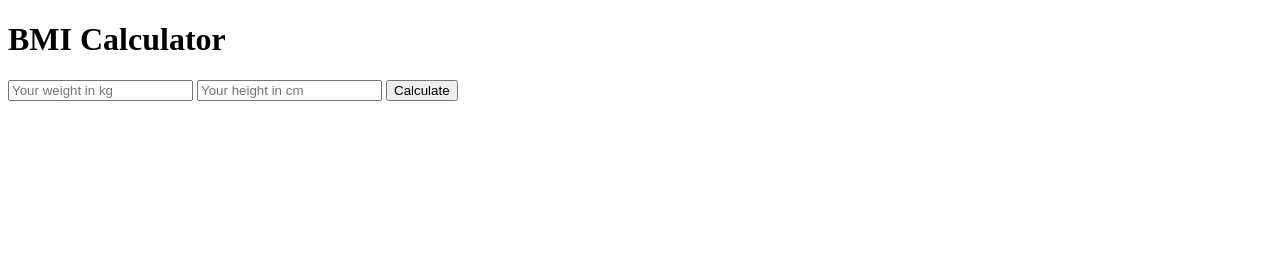
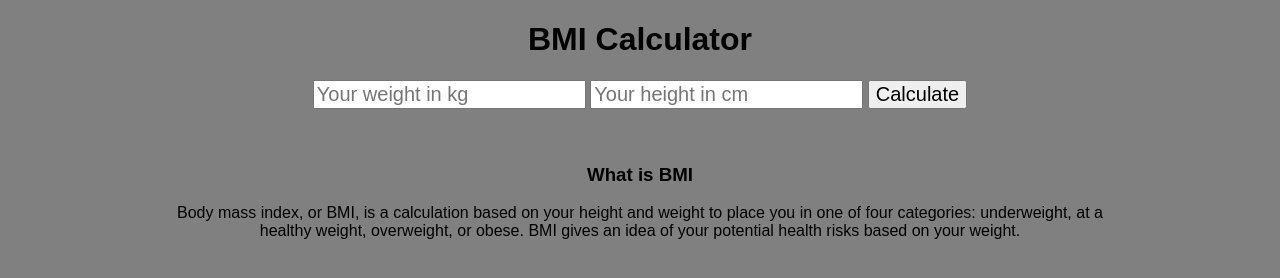
Before and after one commit to felixoppongwillborg/bmi_calculator, a website: page src/index.html in a window 1280 px wide. Drawn offline with Linux system fonts and the light colour scheme.

Commit message:
added css to BMI webpage

```diff
--- /dev/null
+++ b/src/assets/css/style.css
@@ -0,0 +1,25 @@
+h1 {
+font-family: Arial, Helvetica, sans-serif;
+
+
+}
+body {
+    font-family: Arial, Helvetica, sans-serif;
+    color:black;
+    background-color: gray;
+    text-align: center;
+    padding-left: 4cm;
+    padding-right: 4cm;
+}
+button {
+    color: black;
+    font-size: 20px;
+
+
+}
+input {
+   font-size: 20px;
+   color: black;
+
+
+}
--- a/src/assets/js/bmiCalculator.js
+++ b/src/assets/js/bmiCalculator.js
@@ -10,6 +10,8 @@ const getBMIclassification = value => {
         return "Healty"
     } else if (value < 30){
         return "Overweight"
+    } else if (value > 30){
+        return "Obease"
     }
 
 }
--- a/src/index.html
+++ b/src/index.html
@@ -3,6 +3,7 @@
 <head>
     <meta charset="UTF-8">
     <meta name="viewport" content="width=device-width, initial-scale=1.0">
+    <link  rel="stylesheet"  href="./assets/css/style.css">
     <title>BMI Calculator</title>
 </head>
 <body>
@@ -10,8 +11,11 @@
     <input type="text" id="weight" placeholder="Your weight in kg">
     <input type="text" id="height" placeholder="Your height in cm">
 	<button onclick="calculateBMI()"id="Calculate">Calculate</button>
-	<div  id="results"></div>
-
+    <div  id="results"></div>
+    <br>
+    <br>
+    <h3>What is BMI</h3>
+    <p>Body mass index, or BMI, is a calculation based on your height and weight to place you in one of four categories: underweight, at a healthy weight, overweight, or obese. BMI gives an idea of your potential health risks based on your weight.</p>
 <script src="./assets/js/bmiCalculator.js"></script>
 <script src="./assets/js/bmiUI.js"></script>
 </body>
```
